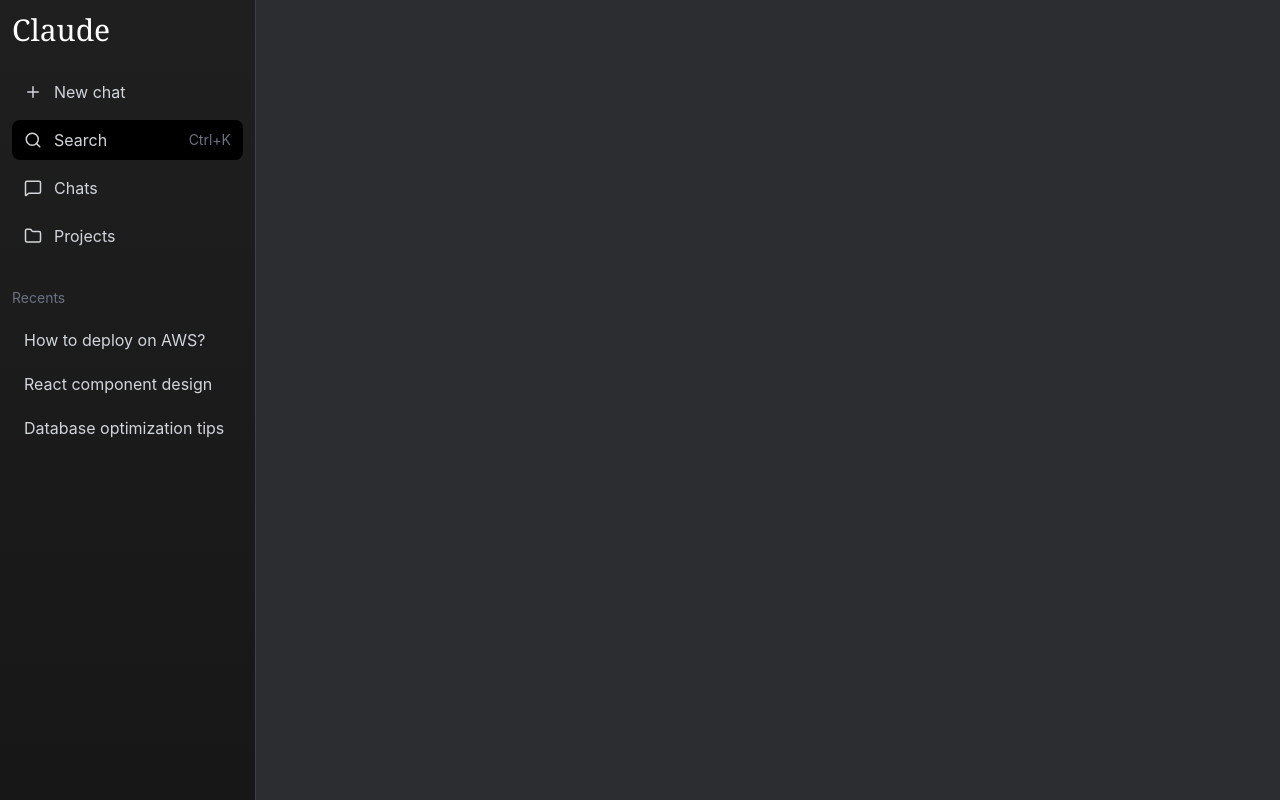
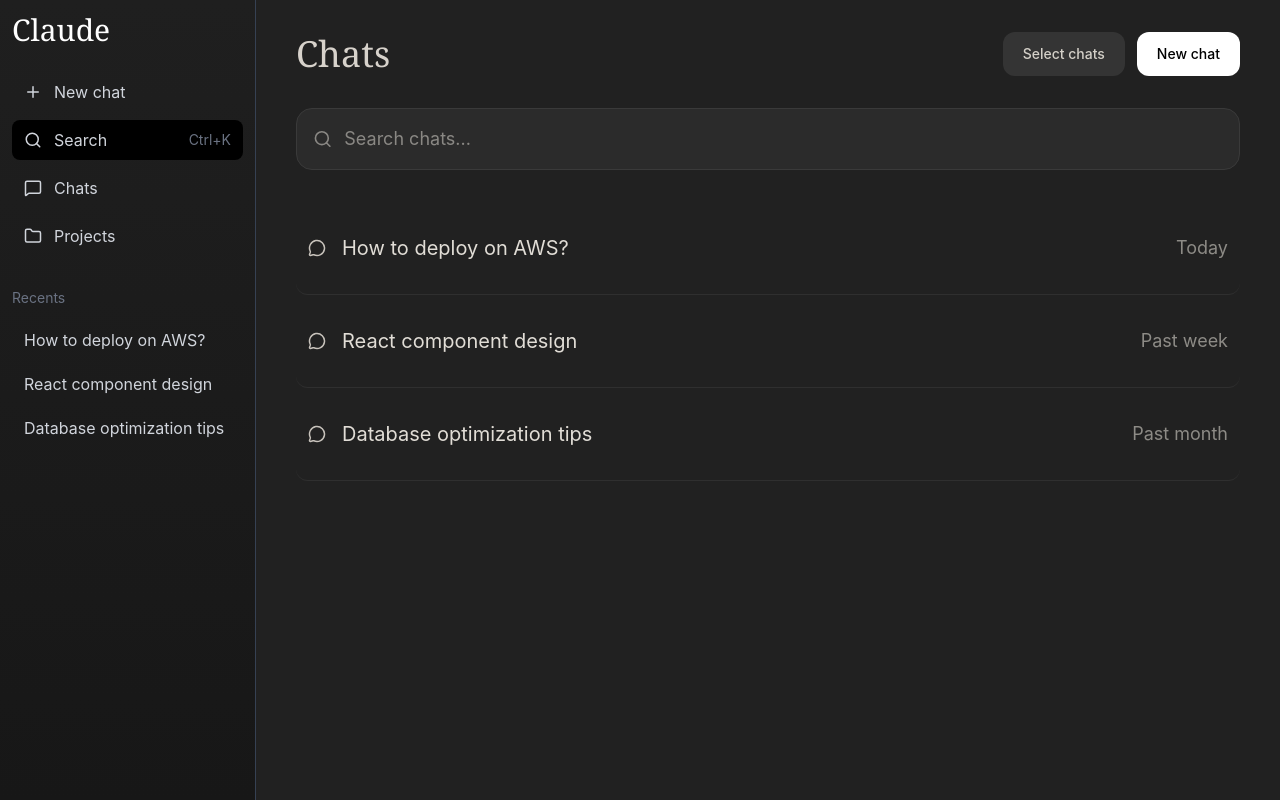
Before and after one commit to Karsun07/claude-react, a React (Vite) app: page /recents in a window 1280 px wide. Built offline with nearby package versions, Linux system fonts and the light colour scheme.

Commit message:
Chats.js done

```diff
--- a/src/components/Chats.js
+++ b/src/components/Chats.js
@@ -1,5 +1,110 @@
+import { useState } from "react";
+
+import {Search,MessageCircle} from "lucide-react";
+
+import { Link } from "react-router";
+
+import recentChats from "./utils/ChatsArray";
+
 export default function Chats() {
-    return(
-        <></>
-    )
+
+  const [query, setQuery] = useState("");
+
+  // Filter chats
+  const filteredChats = recentChats.filter((chat) =>
+    chat.title.toLowerCase().includes(query.toLowerCase())
+  );
+
+  return (
+    <div className="h-screen bg-[#212121] text-[#d4d0c8] overflow-y-auto px-6 md:px-10 py-8">
+
+      {/* Top Header */}
+      <div className="flex items-center justify-between mb-8">
+
+        <h1 className="text-4xl font-serif text-[#d7d2cb]">
+          Chats
+        </h1>
+
+        <div className="flex items-center gap-3">
+
+          <button className="bg-[#343434] hover:bg-[#404040] transition px-5 py-3 rounded-xl text-sm font-medium">
+            Select chats
+          </button>
+
+          <Link
+            to="/new-chat"
+            className="bg-white text-black hover:bg-gray-200 transition px-5 py-3 rounded-xl text-sm font-medium"
+          >
+            New chat
+          </Link>
+
+        </div>
+
+      </div>
+
+      {/* Search Box */}
+      <div className="flex items-center gap-3 bg-[#2b2b2b] border border-[#3a3a3a] rounded-2xl px-4 py-4 mb-8">
+
+        <Search
+          size={20}
+          className="text-[#8a8884]"
+        />
+
+        <input
+          type="text"
+          value={query}
+          onChange={(e) => setQuery(e.target.value)}
+          placeholder="Search chats..."
+          className="w-full bg-transparent outline-none text-[#d6d3cd] placeholder:text-[#8a8884] text-lg"
+        />
+
+      </div>
+
+      {/* Chats List */}
+      <div>
+
+        {filteredChats.map((chat) => (
+
+          <div
+            key={chat.id}
+            className="flex items-center justify-between py-8 border-b border-[#2f2f2f] hover:bg-[#242424] transition px-3 rounded-xl cursor-pointer"
+          >
+
+            {/* Left */}
+            <div className="flex items-center gap-4 min-w-0">
+
+              <MessageCircle
+                size={18}
+                className="text-[#c8c3bc] shrink-0"
+              />
+
+              <p className="truncate text-xl text-[#e1ddd6]">
+                {chat.title}
+              </p>
+
+            </div>
+
+            {/* Right */}
+            <div className="flex items-center gap-3 shrink-0 ml-5">
+
+              <span className="text-[#8d8b86] text-lg">
+                {chat.time}
+              </span>
+
+              {chat.shared && (
+                <span className="bg-[#343434] text-[#d4d0c8] text-sm px-3 py-1 rounded-lg">
+                  Shared
+                </span>
+              )}
+
+            </div>
+
+          </div>
+
+        ))}
+
+      </div>
+
+    </div>
+  );
 }
```
